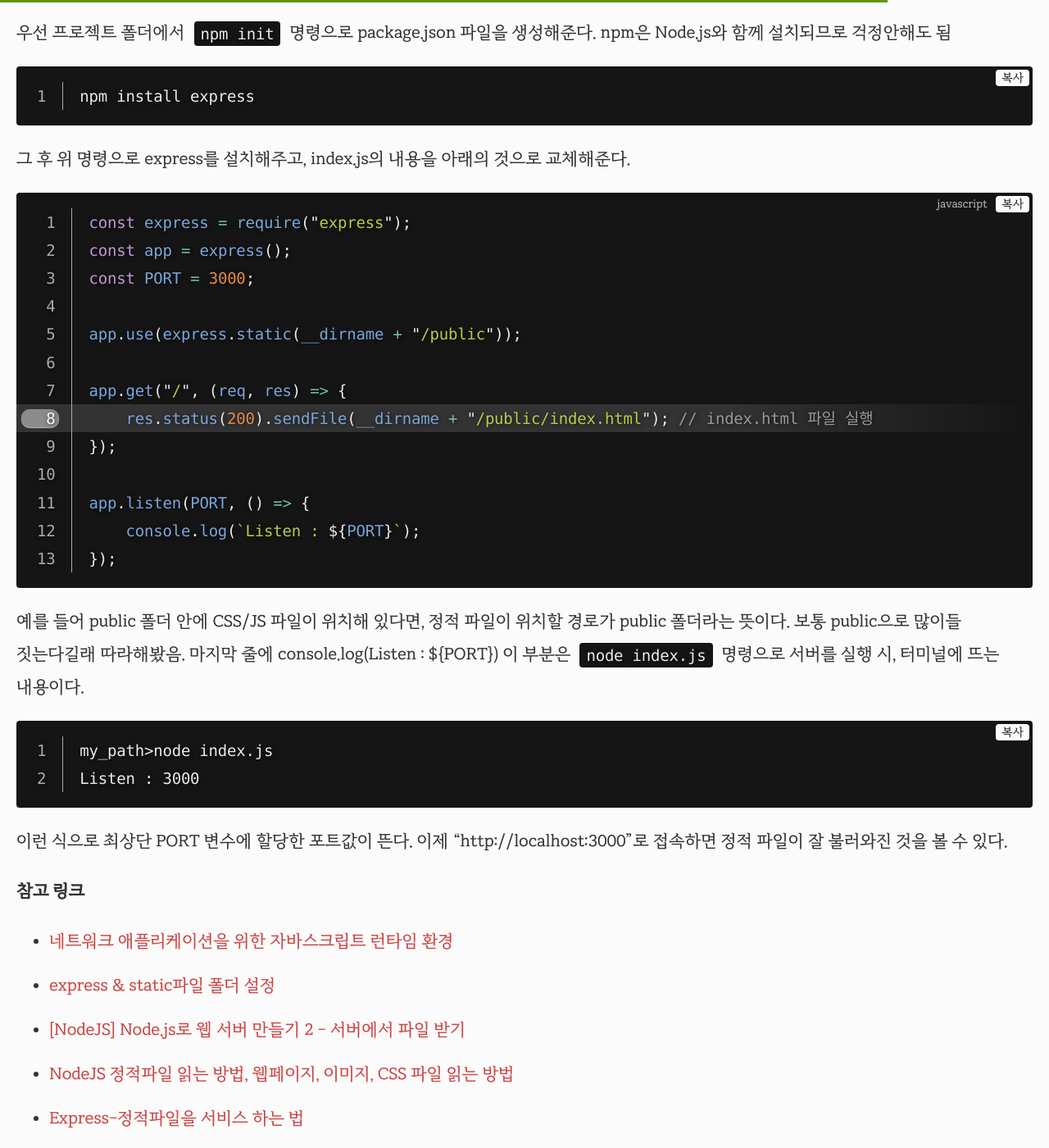
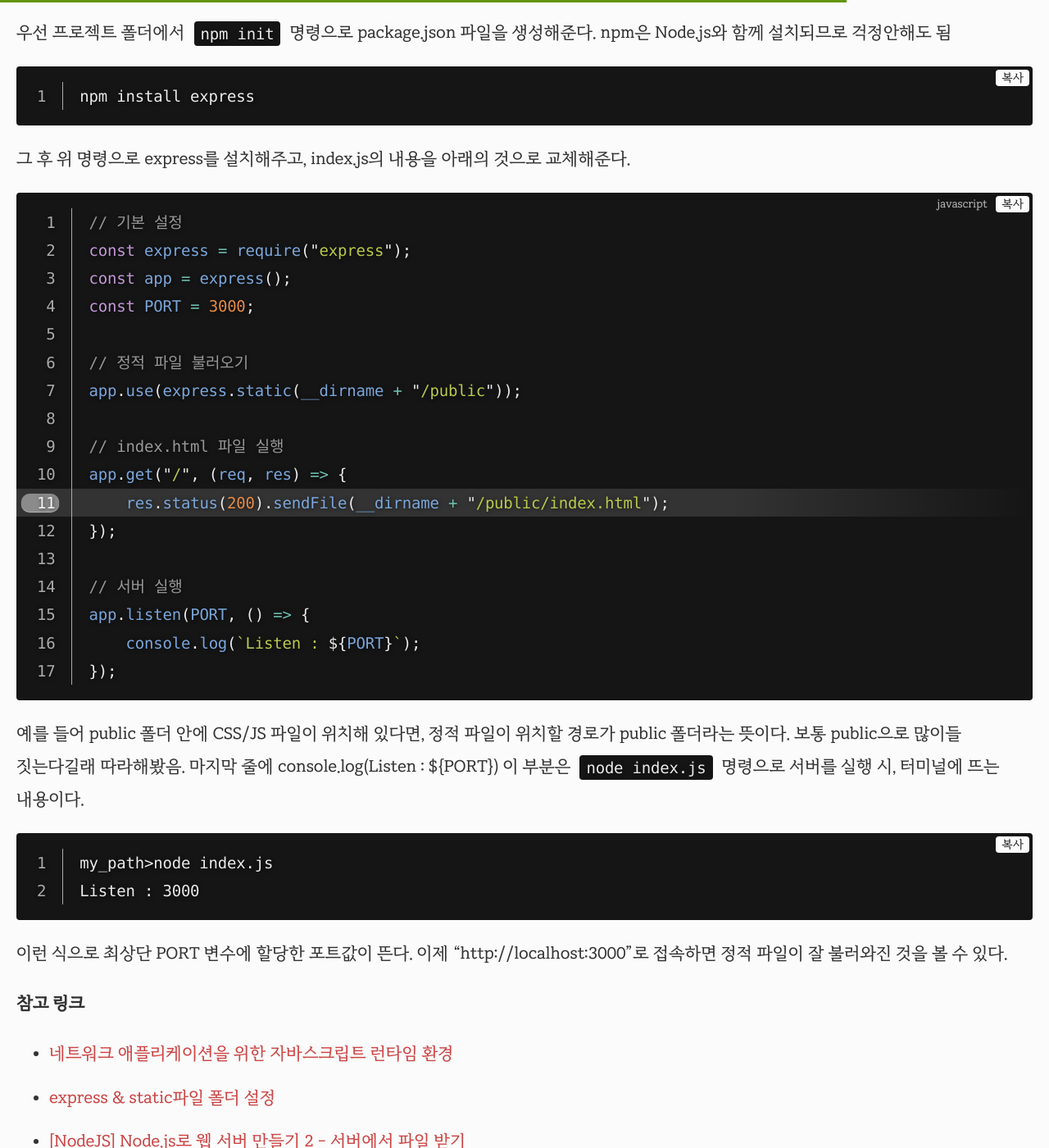
Before and after one commit to selosele/selosele.github.io, a Jekyll site: the page built from _posts/2020-11-23-nodejs-create-webserver.md, in a window 1280 px wide and 1400 px high, scrolled down 2386 px. Shown: the whole window at 82% size. Built offline with Jekyll 4.4.1, drawn with Linux system fonts in a browser that asks for light colours; comment, search, counter and statistics services are not loaded.

Commit message:
포스트 수정

````diff
--- a/_posts/2020-11-23-nodejs-create-webserver.md
+++ b/_posts/2020-11-23-nodejs-create-webserver.md
@@ -69,18 +69,22 @@ npm install express
 
 그 후 위 명령으로 express를 설치해주고, index.js의 내용을 아래의 것으로 교체해준다.
 
-{:data-line="8"}
+{:data-line="11"}
 ```javascript
+// 기본 설정
 const express = require("express");
 const app = express();
 const PORT = 3000;
 
+// 정적 파일 불러오기
 app.use(express.static(__dirname + "/public"));
 
+// index.html 파일 실행
 app.get("/", (req, res) => {
-    res.status(200).sendFile(__dirname + "/public/index.html"); // index.html 파일 실행
+    res.status(200).sendFile(__dirname + "/public/index.html");
 });
 
+// 서버 실행
 app.listen(PORT, () => {
     console.log(`Listen : ${PORT}`);
 });
````
